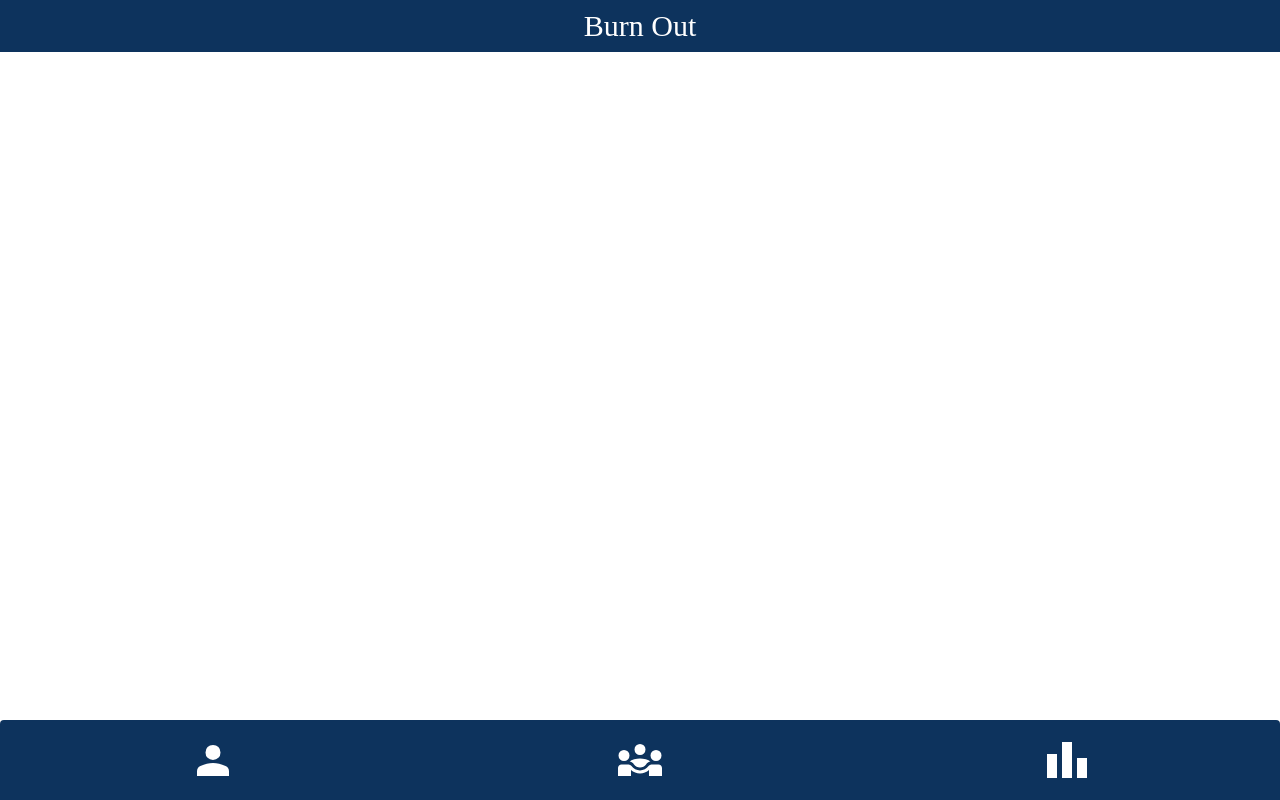
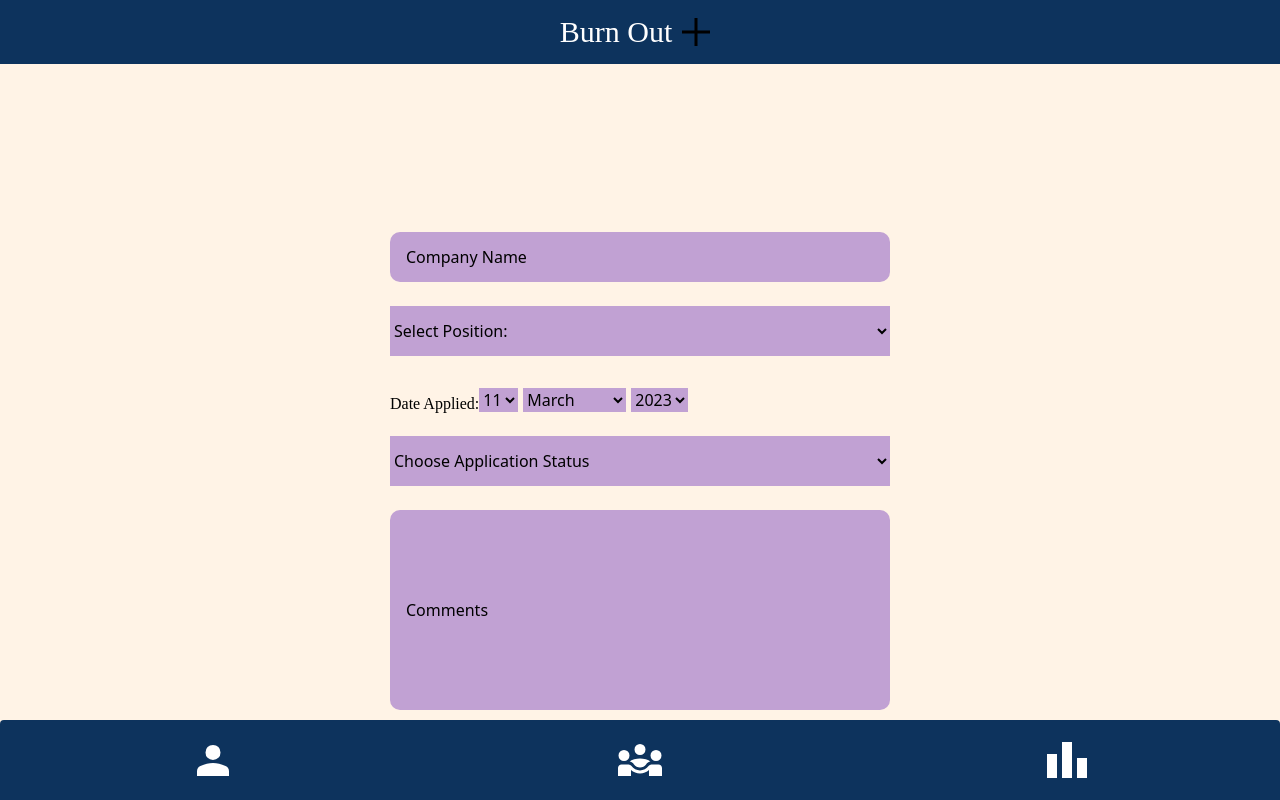
Before and after one commit to MinjiKong/BurnOut, a React (Create React App) app: page /applicationForm in a window 1280 px wide. Before the commit this address had no page. Shown: the top 800 px of the page. Built offline with nearby package versions, Linux system fonts and the light colour scheme; a web font is replaced by a local one.

Commit message:
added a plus button that go to application form

```diff
--- a/src/App.js
+++ b/src/App.js
@@ -3,6 +3,7 @@ import ApplicationsView from "./components/ApplicationsView";
 import CommunityView from "./components/CommunityView";
 import LoginView from "./components/LoginView";
 import SignUpView from "./components/SignUpView";
+import ApplicationForm from './components/ApplicationForm';
 import Navbar from "./components/Navbar";
 import { BrowserRouter as Router, Route, Routes} from 'react-router-dom';
 import Header from "./components/Header";
@@ -43,6 +44,7 @@ function App() {
             <Route path="/community" element={<CommunityView />}></Route>
             {/* <Route path='/settings' element={<Settings />}></Route> */}
             <Route path='/leaderboard' element={<LeaderboardView />}></Route>
+            <Route path='/applicationForm' element={<ApplicationForm/>}></Route>
           </Routes>
 
           <Navbar />
--- a/src/components/ApplicationForm.jsx
+++ b/src/components/ApplicationForm.jsx
@@ -105,7 +105,7 @@ function ApplicationForm() {
       </div>
 
       <div className="date-row">
-        <label htmlFor="date">Date Applied:</label>
+        <label htmlFor="date" style={{color: 'black'}}>Date Applied:</label>
         <div>
           <select id="day" value={day} onChange={(e) => setDay(e.target.value)} style={{backgroundColor: "#C1A1D3", marginRight: "5px"}}>
             {days}
--- a/src/components/Header.jsx
+++ b/src/components/Header.jsx
@@ -1,12 +1,26 @@
 import React from 'react'
+import { Link } from 'react-router-dom';
 
 
 
 function Header(props) {
+
+  const addApplication = [
+    {
+      name: 'plus',
+      pic: '../images/plus.svg',
+      link: '/applicationForm'
+    }
+  ]
   return (
     <div className='top-0 h-13 p-2 w-full relative bg-dark-navy flex justify-center'>
         <h1 className='text-white text-3xl font-saira text-center my-auto'>{props.text}</h1>
+        <Link to={addApplication[0].link}>
+
+          <img src={addApplication[0].pic} alt={addApplication[0].name} className='my-auto' />
+        </Link>
     </div>
+
   )
 }
 
```
Also changed, not shown: src/index.css (+0 -21 lines), public/images/plus.svg (added), 1 other file (tests, documents, lock files or other folders).
